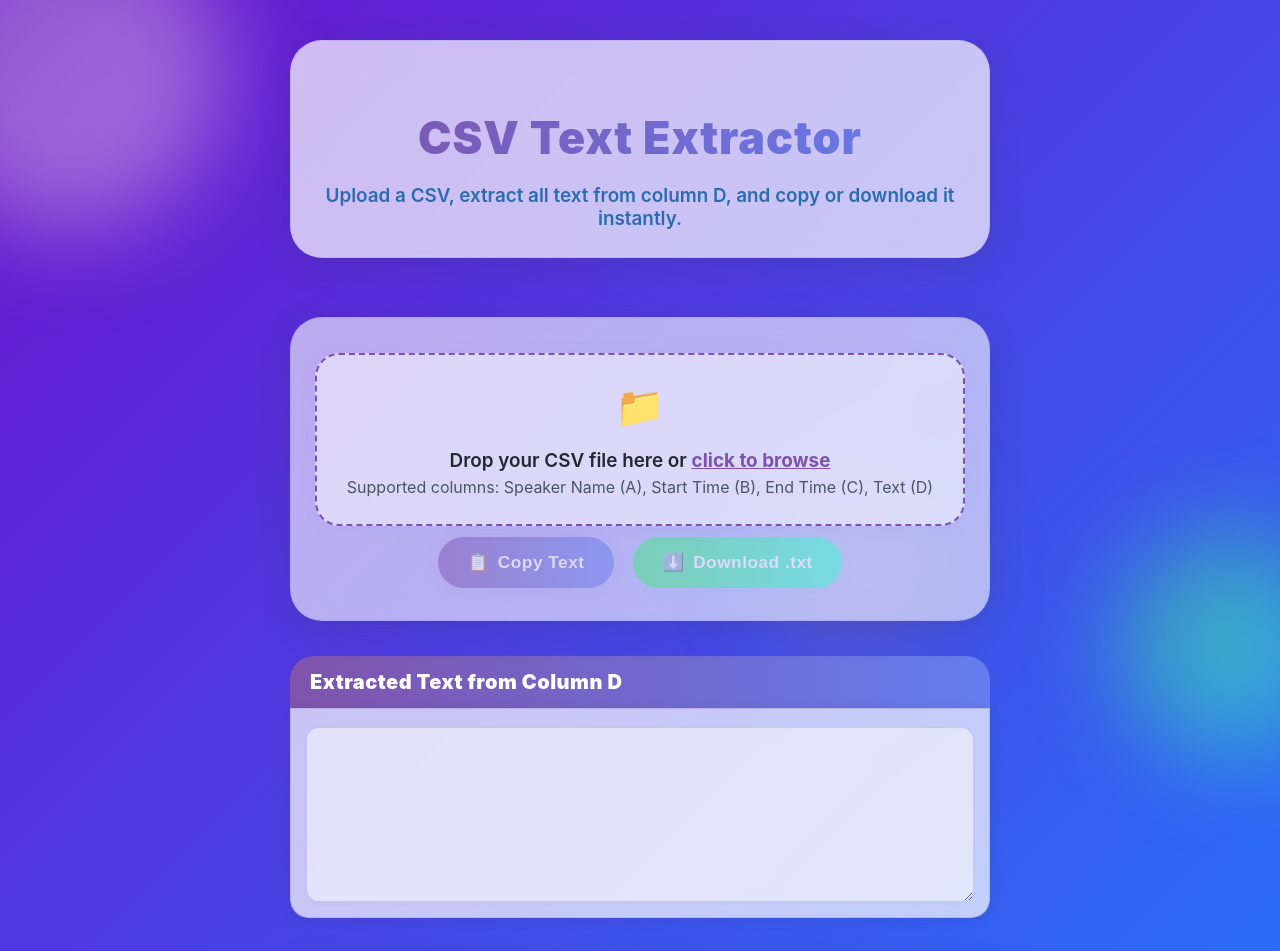
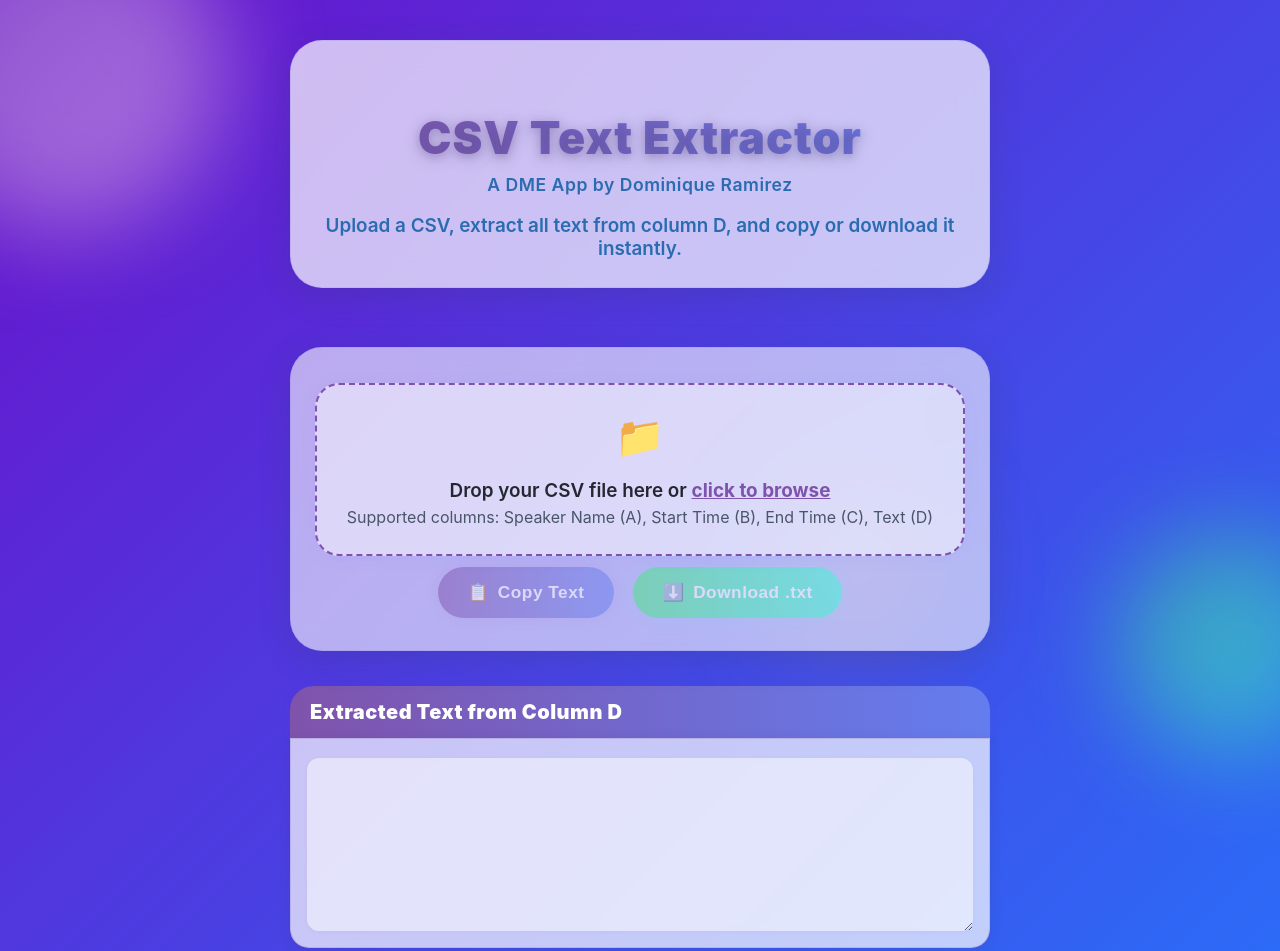
Before and after one commit to dominiqueramirez/csv-text-extractor, a plain HTML site: page index.html in a window 1280 px wide. Shown: the top 951 px of the page. Drawn offline with Linux system fonts and the light colour scheme.

Commit message:
Add drop shadow to main heading and author credit under title

```diff
--- a/index.html
+++ b/index.html
@@ -13,7 +13,8 @@
   <div class="bg-float bg-float3"></div>
   <header class="app-header header-box">
     <div class="header-content">
-      <h1>CSV Text Extractor</h1>
+      <h1 class="main-title">CSV Text Extractor</h1>
+      <div class="author-credit">A DME App by Dominique Ramirez</div>
       <p class="subtitle">Upload a CSV, extract all text from column D, and copy or download it instantly.</p>
     </div>
   </header>
--- a/style.css
+++ b/style.css
@@ -365,7 +365,8 @@ main {
   -webkit-background-clip: text;
   -webkit-text-fill-color: transparent;
   background-clip: text;
-  text-fill-color: transparent;
+  color: transparent;
+  text-shadow: 0 4px 16px rgba(44, 62, 80, 0.25), 0 2px 8px #7f53ac55;
   animation: fadeInDown 1s;
 }
 .header-content .subtitle {
@@ -375,6 +376,14 @@ main {
   margin-bottom: 0;
   text-shadow: none;
   animation: fadeIn 1.2s;
+}
+.author-credit {
+  color: #2b6cb0;
+  font-size: 1.1rem;
+  font-weight: 600;
+  margin-bottom: 0.7em;
+  text-align: center;
+  letter-spacing: 0.5px;
 }
 @keyframes fadeInDown {
   0% { opacity: 0; transform: translateY(-30px); }
```
